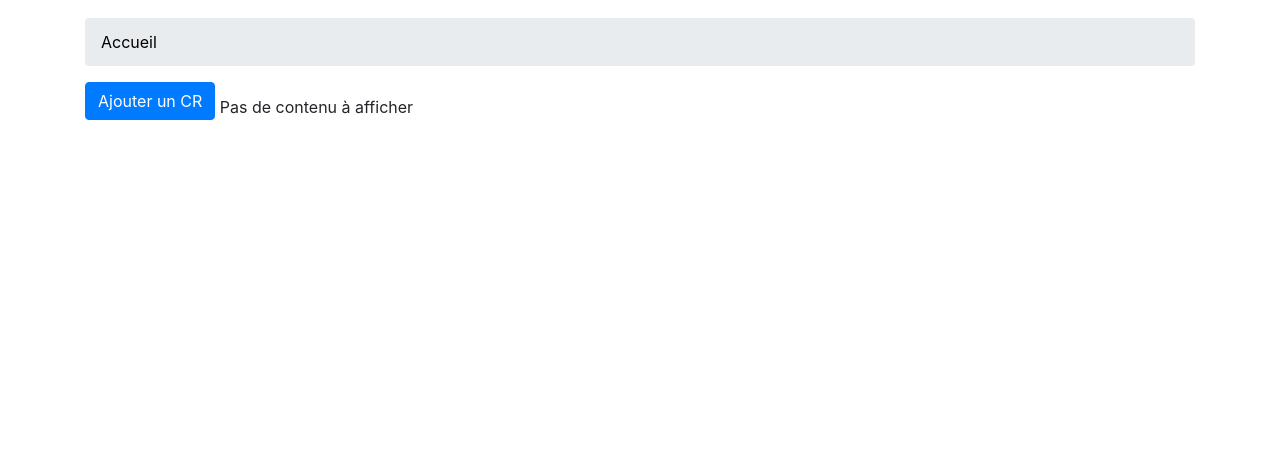
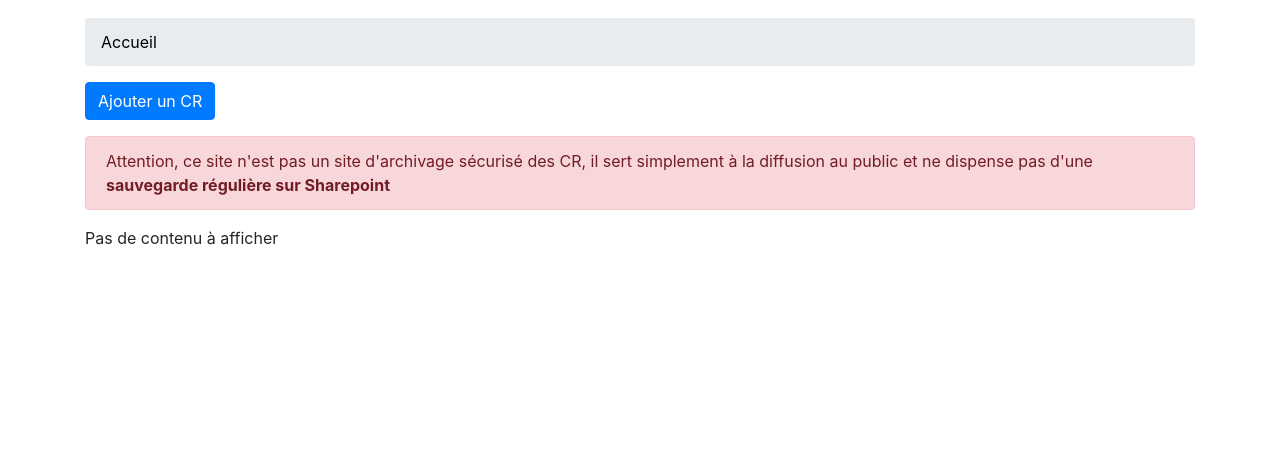
Before and after one commit to BdEINSALyon/CR_BDE, a Django app: page / in a window 1280 px wide. Shown: the part 232-682 px from the top of the page. Run offline with Django 3.2, Linux system fonts and the light colour scheme; the visitor is signed in with stand-in values (Sample User, id 1); data that the repository does not hold is empty; some libraries are stand-ins or nearby versions.

Commit message:
Ajout message d'alerte sauvegarde

```diff
--- a/CR_BDE/settings.py
+++ b/CR_BDE/settings.py
@@ -124,6 +124,7 @@ USE_TZ = True
 
 CRISPY_TEMPLATE_PACK = 'bootstrap4'
 
+LOGOUT_REDIRECT_URL = "/"
 
 CRONJOBS = [
 ]
--- a/app/templates/app/home.html
+++ b/app/templates/app/home.html
@@ -1,15 +1,23 @@
 {% extends "base.html" %}
 {% block content %}
     {% if user.is_staff %}
-        <a href="{% url "add" %}"><button type="button" class="btn btn-primary mb-3">Ajouter un CR</button></a>
+        <a href="{% url "add" %}">
+            <button type="button" class="btn btn-primary mb-3">Ajouter un CR</button>
+        </a>
+        <div class="alert alert-danger" role="alert">
+            Attention, ce site n'est pas un site d'archivage sécurisé des CR, il sert simplement à la diffusion au
+            public et ne dispense pas d'une <b>sauvegarde régulière sur Sharepoint</b>
+        </div>
     {% endif %}
     {% if year_list %}
         {% for year in year_list %}
-            <h5 class="mb-0"><a href="{% url "list_year" year.pk %}">Mandat {{ year.name }}</a></h5><span class="badge badge-pill badge-primary">{{ year.count_report }} compte{{ year.count_report | pluralize}}-rendu{{ year.count_report | pluralize}} disponible{{ year.count_report | pluralize}}</span>
+            <h5 class="mb-0"><a href="{% url "list_year" year.pk %}">Mandat {{ year.name }}</a></h5>
+            <span class="badge badge-pill badge-primary">{{ year.count_report }} compte{{ year.count_report | pluralize }}-rendu{{ year.count_report | pluralize }} disponible{{ year.count_report | pluralize }}</span>
 
             {% if type_list %}
                 {% for type in type_list %}
-                    <ul style="margin-bottom: 5px"><a href="{% url "list_type" year.pk type.pk %}">{{ type.name }}</a></ul>
+                    <ul style="margin-bottom: 5px"><a href="{% url "list_type" year.pk type.pk %}">{{ type.name }}</a>
+                    </ul>
                 {% endfor %}
             {% else %}
                 Pas de contenu à afficher
```
